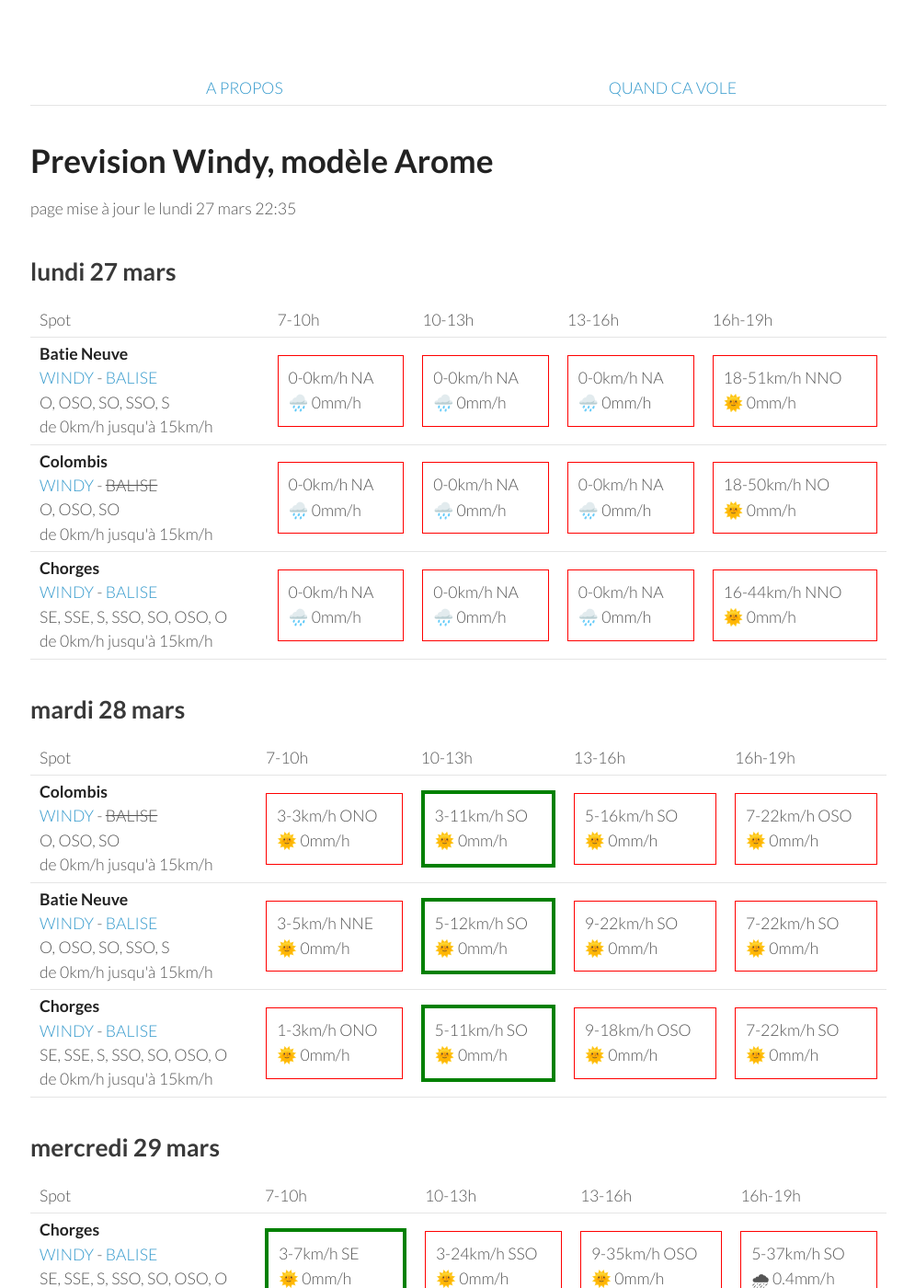
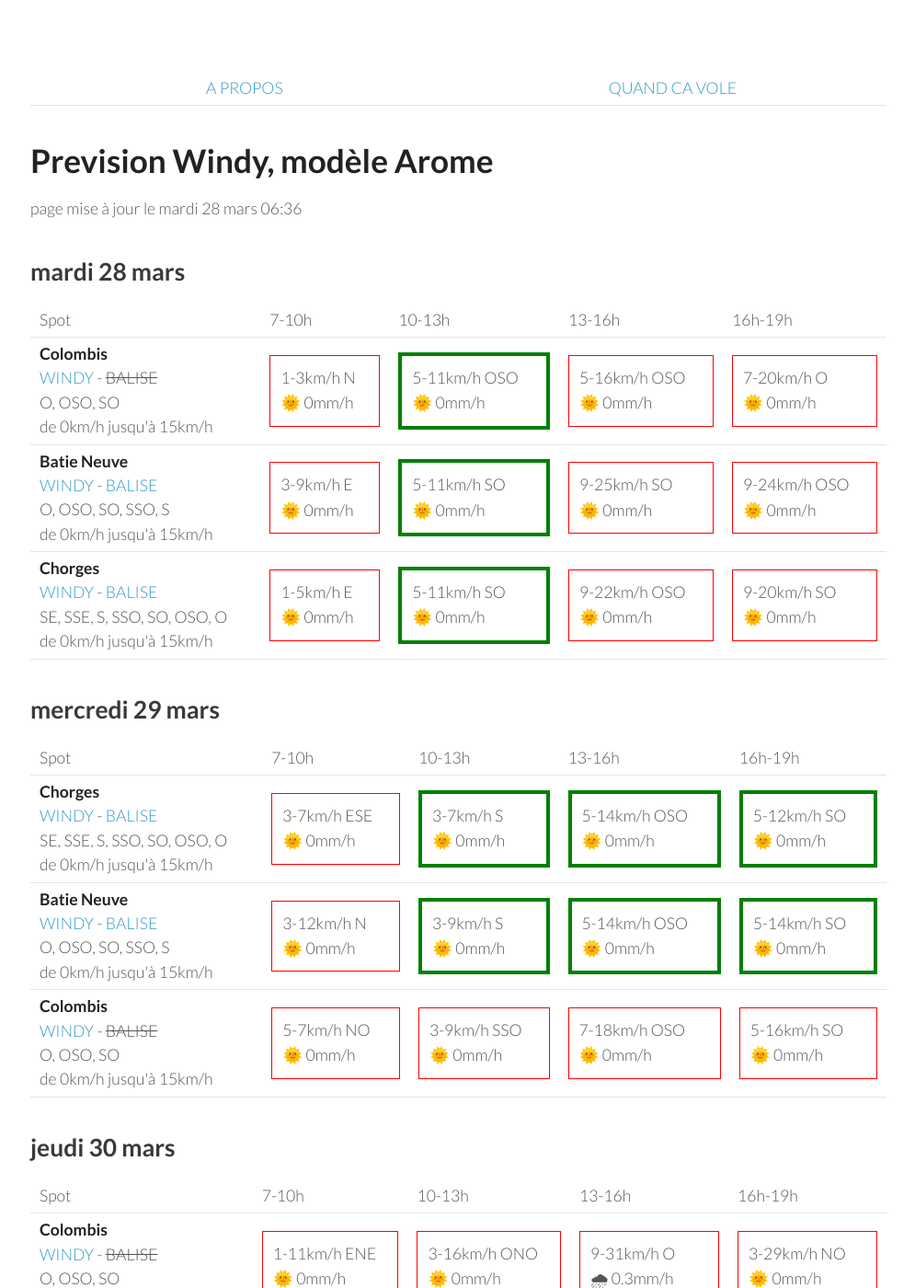
Before and after one commit to parapente-dans-le-nord/parapente-dans-le-nord.github.io, a Jekyll site: the page built from saint_andre.markdown, in a window 1280 px wide and 1400 px high. Shown: the whole window at 92% size, without its empty margins (25-1020 px from the left). Built offline with Jekyll 4.4.1, drawn with Linux system fonts in a browser that asks for light colours; some of the changed text lies outside the part shown.

Commit message:
update index.markdown

```diff
--- a/saint_andre.markdown
+++ b/saint_andre.markdown
@@ -7,51 +7,8 @@ title:  "Tous les spots"
 {: .links}
 
 # Prevision Windy, modèle Arome
-page mise à jour le lundi 27 mars 22:35
+page mise à jour le mardi 28 mars 06:36
 
-## lundi 27 mars
-
-{::nomarkdown}
-<table>
-  <tbody>
-    <tr>
-      <td>Spot</td>
-      <td>7-10h</td>
-      <td>10-13h</td>
-      <td>13-16h</td>
-      <td>16h-19h</td>
-    </tr>
-<tr>
-        <td><strong>Batie Neuve</strong><br><a href="https://windy.com/44.584/6.236?44.559,6.262,10,m:eTtagly">WINDY</a> - <span class=""><a href="https://www.openwindmap.org/PP554">BALISE</a> </span><br> <span class="vent-favorable">O, OSO, SO, SSO, S</span><br><span class="force-vent">de 0km/h jusqu'à 15km/h</span> </td>
-
-            <td><div class="not-flyable"><p>0-0km/h NA</p><p>🌧️ 0mm/h</p></div></td>
-            <td><div class="not-flyable"><p>0-0km/h NA</p><p>🌧️ 0mm/h</p></div></td>
-            <td><div class="not-flyable"><p>0-0km/h NA</p><p>🌧️ 0mm/h</p></div></td>
-            <td><div class="not-flyable"><p>18-51km/h NNO</p><p>🌞 0mm/h</p></div></td>
-
-    </tr>
-<tr>
-        <td><strong>Colombis</strong><br><a href="https://windy.com/44.494/6.216?44.559,6.262,10">WINDY</a> - <span class="no-balise"> BALISE </span><br> <span class="vent-favorable">O, OSO, SO</span><br><span class="force-vent">de 0km/h jusqu'à 15km/h</span> </td>
-
-            <td><div class="not-flyable"><p>0-0km/h NA</p><p>🌧️ 0mm/h</p></div></td>
-            <td><div class="not-flyable"><p>0-0km/h NA</p><p>🌧️ 0mm/h</p></div></td>
-            <td><div class="not-flyable"><p>0-0km/h NA</p><p>🌧️ 0mm/h</p></div></td>
-            <td><div class="not-flyable"><p>18-50km/h NO</p><p>🌞 0mm/h</p></div></td>
-
-    </tr>
-<tr>
-        <td><strong>Chorges</strong><br><a href="https://windy.com/44.578/6.280?44.559,6.262,10">WINDY</a> - <span class=""><a href="https://www.openwindmap.org/PP554">BALISE</a> </span><br> <span class="vent-favorable">SE, SSE, S, SSO, SO, OSO, O</span><br><span class="force-vent">de 0km/h jusqu'à 15km/h</span> </td>
-
-            <td><div class="not-flyable"><p>0-0km/h NA</p><p>🌧️ 0mm/h</p></div></td>
-            <td><div class="not-flyable"><p>0-0km/h NA</p><p>🌧️ 0mm/h</p></div></td>
-            <td><div class="not-flyable"><p>0-0km/h NA</p><p>🌧️ 0mm/h</p></div></td>
-            <td><div class="not-flyable"><p>16-44km/h NNO</p><p>🌞 0mm/h</p></div></td>
-
-    </tr>
-
-</tbody>
-</table>
-{:/}
 ## mardi 28 mars
 
 {::nomarkdown}
@@ -67,30 +24,30 @@ page mise à jour le lundi 27 mars 22:35
 <tr>
         <td><strong>Colombis</strong><br><a href="https://windy.com/44.494/6.216?44.559,6.262,10">WINDY</a> - <span class="no-balise"> BALISE </span><br> <span class="vent-favorable">O, OSO, SO</span><br><span class="force-vent">de 0km/h jusqu'à 15km/h</span> </td>
 
-            <td><div class="not-flyable"><p>3-3km/h ONO</p><p>🌞 0mm/h</p></div></td>
-            <td><div class="flyable"><p>3-11km/h SO</p><p>🌞 0mm/h</p></div></td>
-            <td><div class="not-flyable"><p>5-16km/h SO</p><p>🌞 0mm/h</p></div></td>
-            <td><div class="not-flyable"><p>7-22km/h OSO</p><p>🌞 0mm/h</p></div></td>
+            <td><div class="not-flyable"><p>1-3km/h N</p><p>🌞 0mm/h</p></div></td>
+            <td><div class="flyable"><p>5-11km/h OSO</p><p>🌞 0mm/h</p></div></td>
+            <td><div class="not-flyable"><p>5-16km/h OSO</p><p>🌞 0mm/h</p></div></td>
+            <td><div class="not-flyable"><p>7-20km/h O</p><p>🌞 0mm/h</p></div></td>
 
 
     </tr>
 <tr>
         <td><strong>Batie Neuve</strong><br><a href="https://windy.com/44.584/6.236?44.559,6.262,10,m:eTtagly">WINDY</a> - <span class=""><a href="https://www.openwindmap.org/PP554">BALISE</a> </span><br> <span class="vent-favorable">O, OSO, SO, SSO, S</span><br><span class="force-vent">de 0km/h jusqu'à 15km/h</span> </td>
 
-            <td><div class="not-flyable"><p>3-5km/h NNE</p><p>🌞 0mm/h</p></div></td>
-            <td><div class="flyable"><p>5-12km/h SO</p><p>🌞 0mm/h</p></div></td>
-            <td><div class="not-flyable"><p>9-22km/h SO</p><p>🌞 0mm/h</p></div></td>
-            <td><div class="not-flyable"><p>7-22km/h SO</p><p>🌞 0mm/h</p></div></td>
+            <td><div class="not-flyable"><p>3-9km/h E</p><p>🌞 0mm/h</p></div></td>
+            <td><div class="flyable"><p>5-11km/h SO</p><p>🌞 0mm/h</p></div></td>
+            <td><div class="not-flyable"><p>9-25km/h SO</p><p>🌞 0mm/h</p></div></td>
+            <td><div class="not-flyable"><p>9-24km/h OSO</p><p>🌞 0mm/h</p></div></td>
 
 
     </tr>
 <tr>
         <td><strong>Chorges</strong><br><a href="https://windy.com/44.578/6.280?44.559,6.262,10">WINDY</a> - <span class=""><a href="https://www.openwindmap.org/PP554">BALISE</a> </span><br> <span class="vent-favorable">SE, SSE, S, SSO, SO, OSO, O</span><br><span class="force-vent">de 0km/h jusqu'à 15km/h</span> </td>
 
-            <td><div class="not-flyable"><p>1-3km/h ONO</p><p>🌞 0mm/h</p></div></td>
+            <td><div class="not-flyable"><p>1-5km/h E</p><p>🌞 0mm/h</p></div></td>
             <td><div class="flyable"><p>5-11km/h SO</p><p>🌞 0mm/h</p></div></td>
-            <td><div class="not-flyable"><p>9-18km/h OSO</p><p>🌞 0mm/h</p></div></td>
-            <td><div class="not-flyable"><p>7-22km/h SO</p><p>🌞 0mm/h</p></div></td>
+            <td><div class="not-flyable"><p>9-22km/h OSO</p><p>🌞 0mm/h</p></div></td>
+            <td><div class="not-flyable"><p>9-20km/h SO</p><p>🌞 0mm/h</p></div></td>
 
 
     </tr>
@@ -113,30 +70,30 @@ page mise à jour le lundi 27 mars 22:35
 <tr>
         <td><strong>Chorges</strong><br><a href="https://windy.com/44.578/6.280?44.559,6.262,10">WINDY</a> - <span class=""><a href="https://www.openwindmap.org/PP554">BALISE</a> </span><br> <span class="vent-favorable">SE, SSE, S, SSO, SO, OSO, O</span><br><span class="force-vent">de 0km/h jusqu'à 15km/h</span> </td>
 
-            <td><div class="flyable"><p>3-7km/h SE</p><p>🌞 0mm/h</p></div></td>
-            <td><div class="not-flyable"><p>3-24km/h SSO</p><p>🌞 0mm/h</p></div></td>
-            <td><div class="not-flyable"><p>9-35km/h OSO</p><p>🌞 0mm/h</p></div></td>
-            <td><div class="not-flyable"><p>5-37km/h SO</p><p>🌧 0.4mm/h</p></div></td>
+            <td><div class="not-flyable"><p>3-7km/h ESE</p><p>🌞 0mm/h</p></div></td>
+            <td><div class="flyable"><p>3-7km/h S</p><p>🌞 0mm/h</p></div></td>
+            <td><div class="flyable"><p>5-14km/h OSO</p><p>🌞 0mm/h</p></div></td>
+            <td><div class="flyable"><p>5-12km/h SO</p><p>🌞 0mm/h</p></div></td>
 
 
     </tr>
 <tr>
         <td><strong>Batie Neuve</strong><br><a href="https://windy.com/44.584/6.236?44.559,6.262,10,m:eTtagly">WINDY</a> - <span class=""><a href="https://www.openwindmap.org/PP554">BALISE</a> </span><br> <span class="vent-favorable">O, OSO, SO, SSO, S</span><br><span class="force-vent">de 0km/h jusqu'à 15km/h</span> </td>
 
-            <td><div class="not-flyable"><p>1-11km/h NNE</p><p>🌞 0mm/h</p></div></td>
-            <td><div class="not-flyable"><p>5-24km/h SSO</p><p>🌞 0mm/h</p></div></td>
-            <td><div class="not-flyable"><p>9-33km/h OSO</p><p>🌞 0mm/h</p></div></td>
-            <td><div class="not-flyable"><p>5-35km/h SO</p><p>🌧 0.4mm/h</p></div></td>
+            <td><div class="not-flyable"><p>3-12km/h N</p><p>🌞 0mm/h</p></div></td>
+            <td><div class="flyable"><p>3-9km/h S</p><p>🌞 0mm/h</p></div></td>
+            <td><div class="flyable"><p>5-14km/h OSO</p><p>🌞 0mm/h</p></div></td>
+            <td><div class="flyable"><p>5-14km/h SO</p><p>🌞 0mm/h</p></div></td>
 
 
     </tr>
 <tr>
         <td><strong>Colombis</strong><br><a href="https://windy.com/44.494/6.216?44.559,6.262,10">WINDY</a> - <span class="no-balise"> BALISE </span><br> <span class="vent-favorable">O, OSO, SO</span><br><span class="force-vent">de 0km/h jusqu'à 15km/h</span> </td>
 
-            <td><div class="not-flyable"><p>5-11km/h NO</p><p>🌞 0mm/h</p></div></td>
-            <td><div class="not-flyable"><p>3-16km/h SSE</p><p>🌞 0mm/h</p></div></td>
-            <td><div class="not-flyable"><p>7-25km/h SO</p><p>🌞 0mm/h</p></div></td>
-            <td><div class="not-flyable"><p>3-27km/h SSO</p><p>🌞 0mm/h</p></div></td>
+            <td><div class="not-flyable"><p>5-7km/h NO</p><p>🌞 0mm/h</p></div></td>
+            <td><div class="not-flyable"><p>3-9km/h SSO</p><p>🌞 0mm/h</p></div></td>
+            <td><div class="not-flyable"><p>7-18km/h OSO</p><p>🌞 0mm/h</p></div></td>
+            <td><div class="not-flyable"><p>5-16km/h SO</p><p>🌞 0mm/h</p></div></td>
 
 
     </tr>
@@ -159,10 +116,10 @@ page mise à jour le lundi 27 mars 22:35
 <tr>
         <td><strong>Colombis</strong><br><a href="https://windy.com/44.494/6.216?44.559,6.262,10">WINDY</a> - <span class="no-balise"> BALISE </span><br> <span class="vent-favorable">O, OSO, SO</span><br><span class="force-vent">de 0km/h jusqu'à 15km/h</span> </td>
 
-            <td><div class="not-flyable"><p>3-11km/h ENE</p><p>🌞 0mm/h</p></div></td>
+            <td><div class="not-flyable"><p>1-11km/h ENE</p><p>🌞 0mm/h</p></div></td>
             <td><div class="not-flyable"><p>3-16km/h ONO</p><p>🌞 0mm/h</p></div></td>
-            <td><div class="not-flyable"><p>9-27km/h O</p><p>🌞 0mm/h</p></div></td>
-            <td><div class="not-flyable"><p>5-35km/h O</p><p>🌧 0.2mm/h</p></div></td>
+            <td><div class="not-flyable"><p>9-31km/h O</p><p>🌧 0.3mm/h</p></div></td>
+            <td><div class="not-flyable"><p>3-29km/h NO</p><p>🌞 0mm/h</p></div></td>
 
 
     </tr>
@@ -171,8 +128,8 @@ page mise à jour le lundi 27 mars 22:35
 
             <td><div class="not-flyable"><p>3-16km/h NE</p><p>🌞 0mm/h</p></div></td>
             <td><div class="not-flyable"><p>1-20km/h SO</p><p>🌞 0mm/h</p></div></td>
-            <td><div class="not-flyable"><p>5-29km/h SO</p><p>🌧 0.5mm/h</p></div></td>
-            <td><div class="not-flyable"><p>5-40km/h OSO</p><p>🌧 0.3mm/h</p></div></td>
+            <td><div class="not-flyable"><p>7-35km/h OSO</p><p>🌞 0mm/h</p></div></td>
+            <td><div class="not-flyable"><p>3-33km/h OSO</p><p>🌧 0.5mm/h</p></div></td>
 
 
     </tr>
@@ -180,9 +137,9 @@ page mise à jour le lundi 27 mars 22:35
         <td><strong>Chorges</strong><br><a href="https://windy.com/44.578/6.280?44.559,6.262,10">WINDY</a> - <span class=""><a href="https://www.openwindmap.org/PP554">BALISE</a> </span><br> <span class="vent-favorable">SE, SSE, S, SSO, SO, OSO, O</span><br><span class="force-vent">de 0km/h jusqu'à 15km/h</span> </td>
 
             <td><div class="not-flyable"><p>3-18km/h NE</p><p>🌞 0mm/h</p></div></td>
-            <td><div class="not-flyable"><p>1-22km/h SO</p><p>🌞 0mm/h</p></div></td>
-            <td><div class="not-flyable"><p>5-29km/h OSO</p><p>🌧 0.6mm/h</p></div></td>
-            <td><div class="not-flyable"><p>5-42km/h OSO</p><p>🌧 0.4mm/h</p></div></td>
+            <td><div class="not-flyable"><p>1-22km/h OSO</p><p>🌞 0mm/h</p></div></td>
+            <td><div class="not-flyable"><p>9-37km/h OSO</p><p>🌞 0mm/h</p></div></td>
+            <td><div class="not-flyable"><p>3-37km/h OSO</p><p>🌧 0.3mm/h</p></div></td>
 
 
     </tr>
@@ -203,30 +160,30 @@ page mise à jour le lundi 27 mars 22:35
       <td>16h-19h</td>
     </tr>
 <tr>
+        <td><strong>Batie Neuve</strong><br><a href="https://windy.com/44.584/6.236?44.559,6.262,10,m:eTtagly">WINDY</a> - <span class=""><a href="https://www.openwindmap.org/PP554">BALISE</a> </span><br> <span class="vent-favorable">O, OSO, SO, SSO, S</span><br><span class="force-vent">de 0km/h jusqu'à 15km/h</span> </td>
+
+            <td><div class="not-flyable"><p>3-24km/h NNE</p><p>🌞 0mm/h</p></div></td>
+            <td><div class="not-flyable"><p>5-44km/h ONO</p><p>🌧 3.6mm/h</p></div></td>
+            <td><div class="not-flyable"><p>9-44km/h O</p><p>🌧 0.3mm/h</p></div></td>
+            <td><div class="not-flyable"><p>9-46km/h ONO</p><p>🌧 0.4mm/h</p></div></td>
+
+
+    </tr>
+<tr>
         <td><strong>Colombis</strong><br><a href="https://windy.com/44.494/6.216?44.559,6.262,10">WINDY</a> - <span class="no-balise"> BALISE </span><br> <span class="vent-favorable">O, OSO, SO</span><br><span class="force-vent">de 0km/h jusqu'à 15km/h</span> </td>
 
-            <td><div class="not-flyable"><p>1-14km/h ENE</p><p>🌞 0mm/h</p></div></td>
-            <td><div class="not-flyable"><p>1-25km/h ONO</p><p>🌧 0.9mm/h</p></div></td>
+            <td><div class="not-flyable"><p>3-16km/h ENE</p><p>🌞 0mm/h</p></div></td>
+            <td><div class="not-flyable"><p>5-35km/h NO</p><p>🌧 1.4mm/h</p></div></td>
             <td><div class="not-flyable"><p>9-44km/h OSO</p><p>🌧 0.4mm/h</p></div></td>
             <td><div class="not-flyable"><p>12-44km/h ONO</p><p>🌧 0.2mm/h</p></div></td>
 
 
     </tr>
 <tr>
-        <td><strong>Batie Neuve</strong><br><a href="https://windy.com/44.584/6.236?44.559,6.262,10,m:eTtagly">WINDY</a> - <span class=""><a href="https://www.openwindmap.org/PP554">BALISE</a> </span><br> <span class="vent-favorable">O, OSO, SO, SSO, S</span><br><span class="force-vent">de 0km/h jusqu'à 15km/h</span> </td>
-
-            <td><div class="not-flyable"><p>1-22km/h NNE</p><p>🌞 0mm/h</p></div></td>
-            <td><div class="not-flyable"><p>1-35km/h NO</p><p>🌧 1.6mm/h</p></div></td>
-            <td><div class="not-flyable"><p>9-44km/h O</p><p>🌧 0.3mm/h</p></div></td>
-            <td><div class="not-flyable"><p>9-46km/h ONO</p><p>🌧 0.4mm/h</p></div></td>
-
-
-    </tr>
-<tr>
         <td><strong>Chorges</strong><br><a href="https://windy.com/44.578/6.280?44.559,6.262,10">WINDY</a> - <span class=""><a href="https://www.openwindmap.org/PP554">BALISE</a> </span><br> <span class="vent-favorable">SE, SSE, S, SSO, SO, OSO, O</span><br><span class="force-vent">de 0km/h jusqu'à 15km/h</span> </td>
 
-            <td><div class="not-flyable"><p>1-24km/h NNE</p><p>🌞 0mm/h</p></div></td>
-            <td><div class="not-flyable"><p>3-38km/h O</p><p>🌧 1.5mm/h</p></div></td>
+            <td><div class="not-flyable"><p>3-27km/h N</p><p>🌞 0mm/h</p></div></td>
+            <td><div class="not-flyable"><p>3-48km/h O</p><p>🌧 4.4mm/h</p></div></td>
             <td><div class="not-flyable"><p>9-51km/h OSO</p><p>🌧 0.4mm/h</p></div></td>
             <td><div class="not-flyable"><p>11-50km/h ONO</p><p>🌧 0.5mm/h</p></div></td>
 
```
